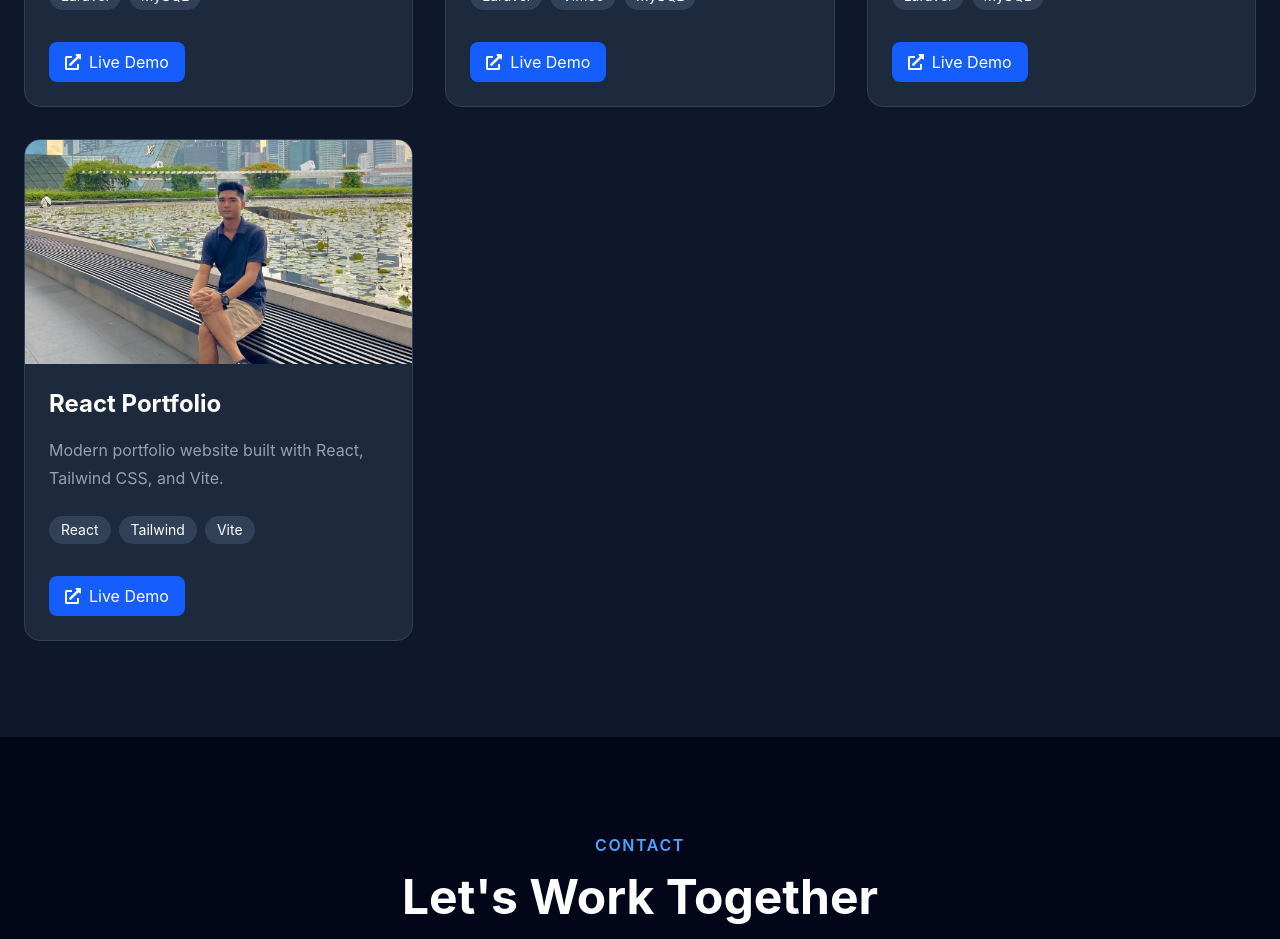
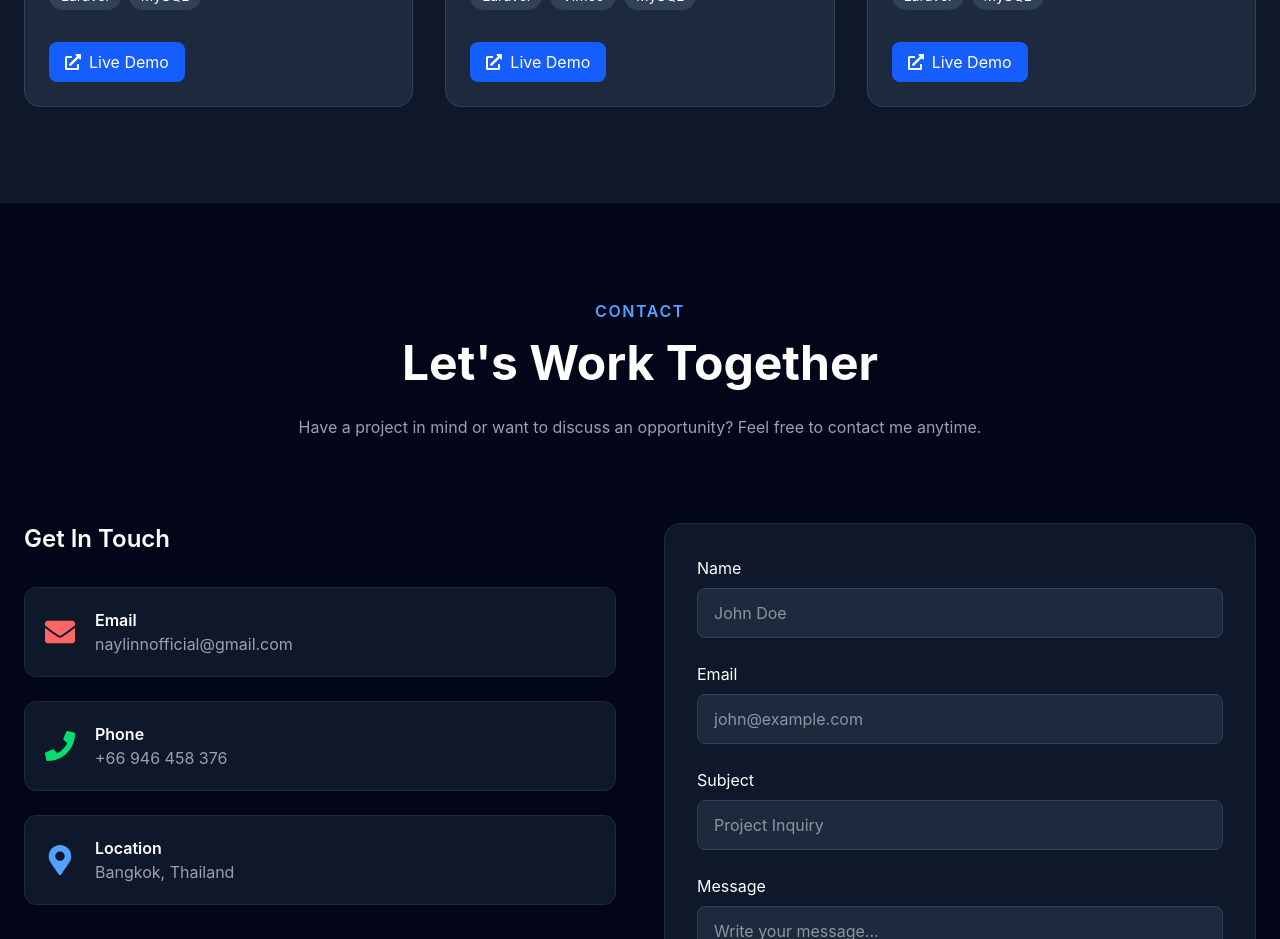
Before and after one commit to neylynn/neylynn.github.io, a React app: page / in a window 1280 px wide. Shown: the part 8340-9279 px from the top of the page. Built offline with nearby package versions, Linux system fonts and the light colour scheme; the HTML template or start-up script is replaced by a standard one.

Commit message:
fix/remove portfolio from projects

```diff
--- a/src/data/projects.js
+++ b/src/data/projects.js
@@ -147,20 +147,4 @@ export const projects = [
     demo: "https://apkpure.com/baydinywar/com.securelinkmm.horoscope",
     featured: false,
   },
-
-  {
-    id: 11,
-    title: "React Portfolio",
-    image: portfolioImage,
-    description:
-      "Modern portfolio website built with React, Tailwind CSS, and Vite.",
-    technologies: [
-      "React",
-      "Tailwind",
-      "Vite",
-    ],
-    github: "https://github.com/neylynn/portfolio",
-    demo: "https://yourname.github.io",
-    featured: false,
-  },
 ];
```
